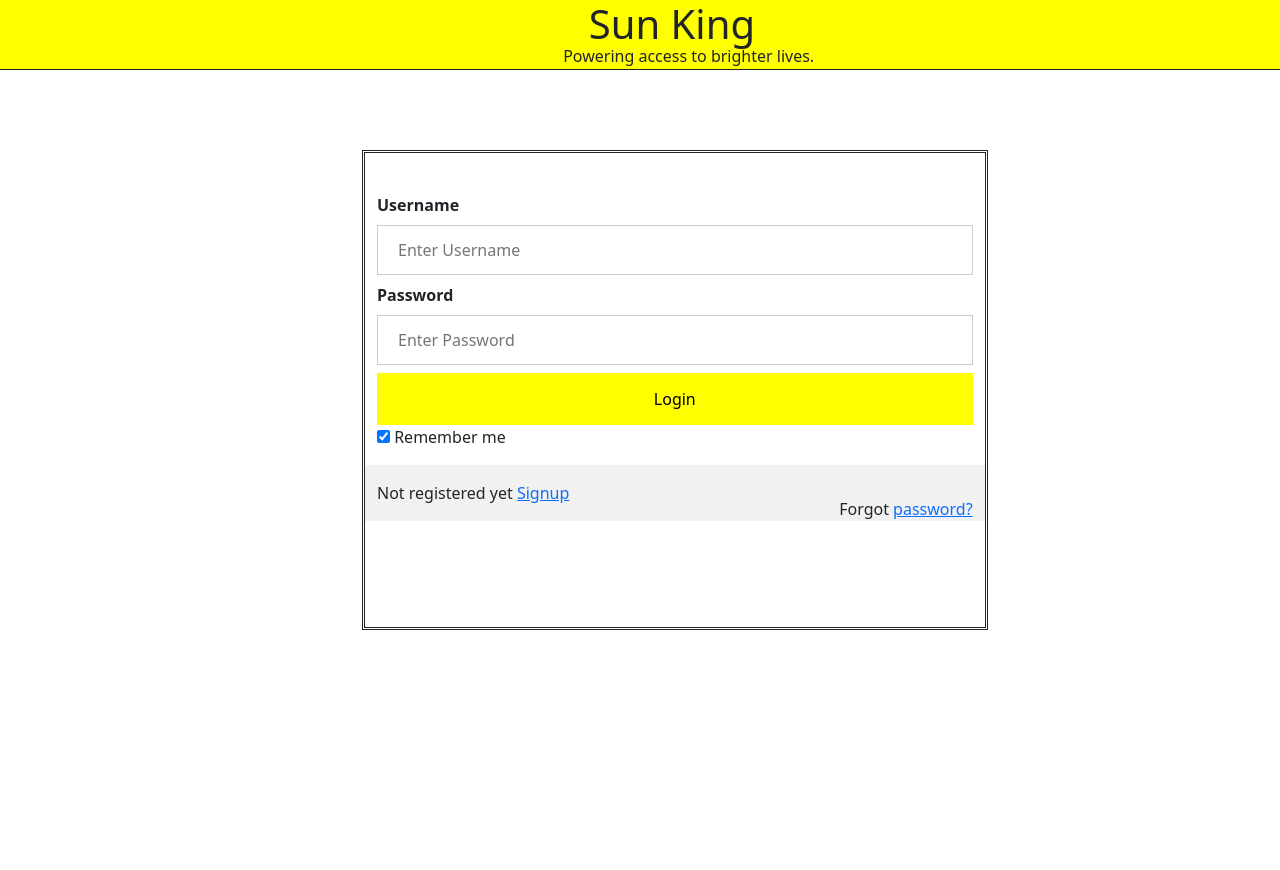
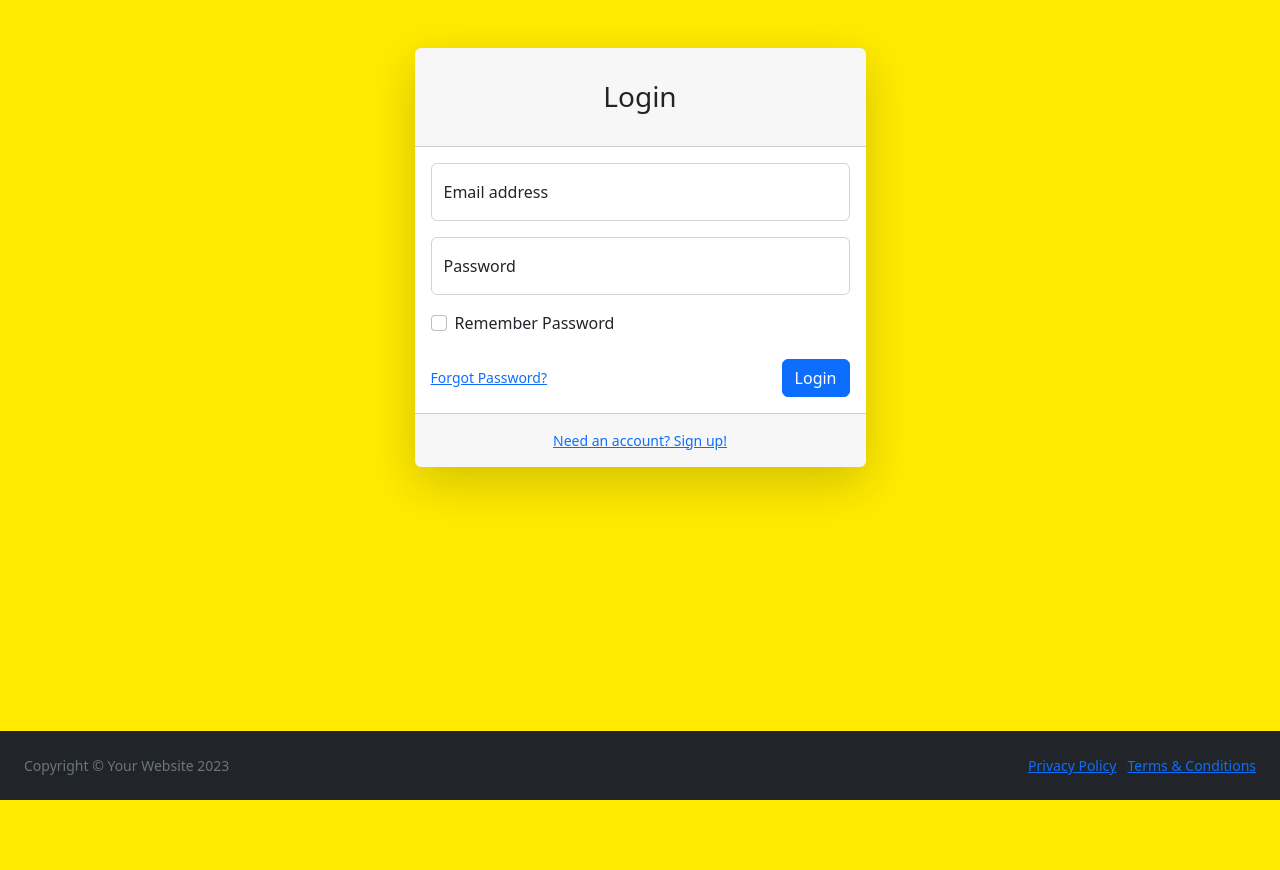
Before and after one commit to Phunbie/telesales, a Django app: page /login/ in a window 1280 px wide. After the commit the page ends 800 px from the top, so only its background shows below. Run offline with Django 4.2, Linux system fonts and the light colour scheme; some libraries are stand-ins or nearby versions.

Commit message:
add sign up and login page

```diff
--- a/teles/templates/login.html
+++ b/teles/templates/login.html
@@ -1,82 +1,72 @@
-{% extends 'base.html' %}
-
-
-{% block content %}
-
-<style>
-#formcontainer{
-    width: 60%;
-    height: 60vh;
-    border-style: double;
-    position: relative;
-    top: 80px;
-    left: 350px;
-}
-</style>
-
-<!--<div class="modal">id="id01"-->
-<div id="formcontainer">
-    <form  action="{% url 'login' %}" method="post"><!--class="modal-content"-->
+{% load static %}
+<!DOCTYPE html>
+<html lang="en">
+    <head>
+        <meta charset="utf-8" />
+        <meta http-equiv="X-UA-Compatible" content="IE=edge" />
+        <meta name="viewport" content="width=device-width, initial-scale=1, shrink-to-fit=no" />
+        <meta name="description" content="" />
+        <meta name="author" content="" />
+        <title>Login - SB Admin</title>
+        <link href="{% static 'css/styles.css' %}" rel="stylesheet" />
+        <script src="https://use.fontawesome.com/releases/v6.3.0/js/all.js" crossorigin="anonymous"></script>
+    </head>
+    <!--class="bg-primary" -->
+    <body style="background-color: #ffea00;">
+        <div id="layoutAuthentication">
+            <div id="layoutAuthentication_content">
+                <main>
+                    <div class="container">
+                        <div class="row justify-content-center">
+                            <div class="col-lg-5">
+                                <div class="card shadow-lg border-0 rounded-lg mt-5">
+                                    <div class="card-header"><h3 class="text-center font-weight-light my-4">Login</h3></div>
+                                    <div class="card-body">
+                                        <form action="{% url 'login' %}" method="post">
                                             {% csrf_token %}
-      <div class="imgcontainer">
+                                            <div class="form-floating mb-3">
+                                                <input class="form-control" id="inputEmail" type="text" name="uname" required placeholder="name@example.com" />
+                                                <label for="inputEmail">Email address</label>
                                             </div>
-
-      <div class="container">
-        <label for="uname"><b>Username</b></label>
-        <input type="text" placeholder="Enter Username" name="uname" required>
-
-        <label for="psw"><b>Password</b></label>
-        <input type="password" placeholder="Enter Password" name="psw" required>
-
-        <button type="submit">Login</button>
-        <label>
-          <input type="checkbox" checked="checked" name="remember"> Remember me
-        </label>
+                                            <div class="form-floating mb-3">
+                                                <input class="form-control" id="inputPassword" type="password" name="psw" required placeholder="Password" />
+                                                <label for="inputPassword">Password</label>
                                             </div>
-
-      <div class="container" style="background-color:#f1f1f1">
-        <span class="psw">  Forgot <a href="#">password?</a></span>
-        <span class="psw1"> Not registered yet <a href="#" onclick="document.getElementById('id8').style.display='block'">Signup</a></span>
+                                            <div class="form-check mb-3">
+                                                <input class="form-check-input" id="inputRememberPassword" type="checkbox" value="" />
+                                                <label class="form-check-label" for="inputRememberPassword">Remember Password</label>
+                                            </div>
+                                            <div class="d-flex align-items-center justify-content-between mt-4 mb-0">
+                                                <a class="small" href="password.html">Forgot Password?</a>
+                                                <button class="btn btn-primary" type="submit">Login</button>
                                             </div>
                                         </form>
                                     </div>
-
-
-   <!-- pop up sign up form -->
-   <div id="id8" class="modal">
-
-    <form class="modal-content animate" action="{% url 'signup' %}" method="post">
-        {% csrf_token %}
-      <div class="imgcontainer">
-        <span onclick="document.getElementById('id8').style.display='none'" class="close" title="Close Modal">&times;</span>
+                                    <div class="card-footer text-center py-3">
+                                        <div class="small"><a href="register.html">Need an account? Sign up!</a></div>
                                     </div>
-
-      <div class="container">
-        <label for="uname"><b>Username</b></label>
-        <input type="text" placeholder="Enter Username" name="uname" required>
-
-        <label for="angaz"><b>Role</b></label>
-        <input type="text" placeholder="Enter your role" name="role" required>
-
-        <label for="angaz"><b>E-mail</b></label>
-        <input type="email" placeholder="Enter your email" name="email" required>
-
-        <label for="angaz"><b>Country</b></label>
-        <input type="text" placeholder="Enter your country" name="country" required>
-
-        <label for="angaz"><b>Angaza ID</b></label>
-        <input type="text" placeholder="Enter Angaza ID" name="angaza" required>
-
-        <label for="psw"><b>Password</b></label>
-        <input type="password" placeholder="Enter Password" name="psw" required>
-
-        <label for="psw2"><b>Password</b></label>
-        <input type="password" placeholder="Enter Password again" name="psw2" required>
-
-        <button type="submit">Sign up</button>
-
                                 </div>
-
-    </form>
                             </div>
-{% endblock %}
+                        </div>
+                    </div>
+                </main>
+            </div>
+            <div id="layoutAuthentication_footer">
+                <footer class="py-4 bg-dark mt-auto">
+                    <div class="container-fluid px-4">
+                        <div class="d-flex align-items-center justify-content-between small">
+                            <div class="text-muted">Copyright &copy; Your Website 2023</div>
+                            <div>
+                                <a href="#">Privacy Policy</a>
+                                &middot;
+                                <a href="#">Terms &amp; Conditions</a>
+                            </div>
+                        </div>
+                    </div>
+                </footer>
+            </div>
+        </div>
+        <script src="https://cdn.jsdelivr.net/npm/bootstrap@5.2.3/dist/js/bootstrap.bundle.min.js" crossorigin="anonymous"></script>
+        <script src=" {% static 'js/scripts.js' %}"></script>
+    </body>
+</html>
--- a/teles/templates/monitor.html
+++ b/teles/templates/monitor.html
@@ -1,4 +1,4 @@
-{% extends 'test.html' %}
+{% extends 'new_base.html' %}
 {% block profile %}<i class="fa-regular fa-user"></i> {{ username }}{% endblock %}
 {% block profile2 %}<i class="fa-regular fa-user"></i> {{ username }}{% endblock %}
 
--- a/teles/templates/new_base.html
+++ b/teles/templates/new_base.html
@@ -11,6 +11,7 @@
         <link href="https://cdn.jsdelivr.net/npm/simple-datatables@7.1.2/dist/style.min.css" rel="stylesheet" />
         <link href="{% static 'css/styles.css' %}" rel="stylesheet" />
         <script src="https://use.fontawesome.com/releases/v6.3.0/js/all.js" crossorigin="anonymous"></script>
+        <script src="https://cdn.plot.ly/plotly-latest.min.js"></script>
     </head>
 
     <body class="sb-nav-fixed">
@@ -76,8 +77,8 @@
                                     </a>
                                     <div class="collapse" id="pagesCollapseAuth" aria-labelledby="headingOne" data-bs-parent="#sidenavAccordionPages" style="color:black">
                                         <nav class="sb-sidenav-menu-nested nav">
-                                            <a style="color:black" class="nav-link" href="login.html">Login</a>
-                                            <a style="color:black" class="nav-link" href="register.html">Register</a>
+                                            <a style="color:black" class="nav-link" href="{% url 'login' %}">Login</a>
+                                            <a style="color:black" class="nav-link" href="{% url 'signup' %}">Register</a>
                                             <a style="color:black" class="nav-link" href="password.html">Forgot Password</a>
                                         </nav>
                                     </div>
--- a/teles/views.py
+++ b/teles/views.py
@@ -161,7 +161,7 @@
         print("logged in")
 
         # Redirect the user to the home page.
-        return redirect(logIn)
+   return render(request, 'register.html')
 
 
 @login_required
```
Also changed, not shown: teles/templates/loginpro.html (added, +82 -0 lines), teles/templates/register.html (added, +101 -0 lines), db.sqlite3, 3 other files. Lines whose indentation alone changed are shown as unchanged.
